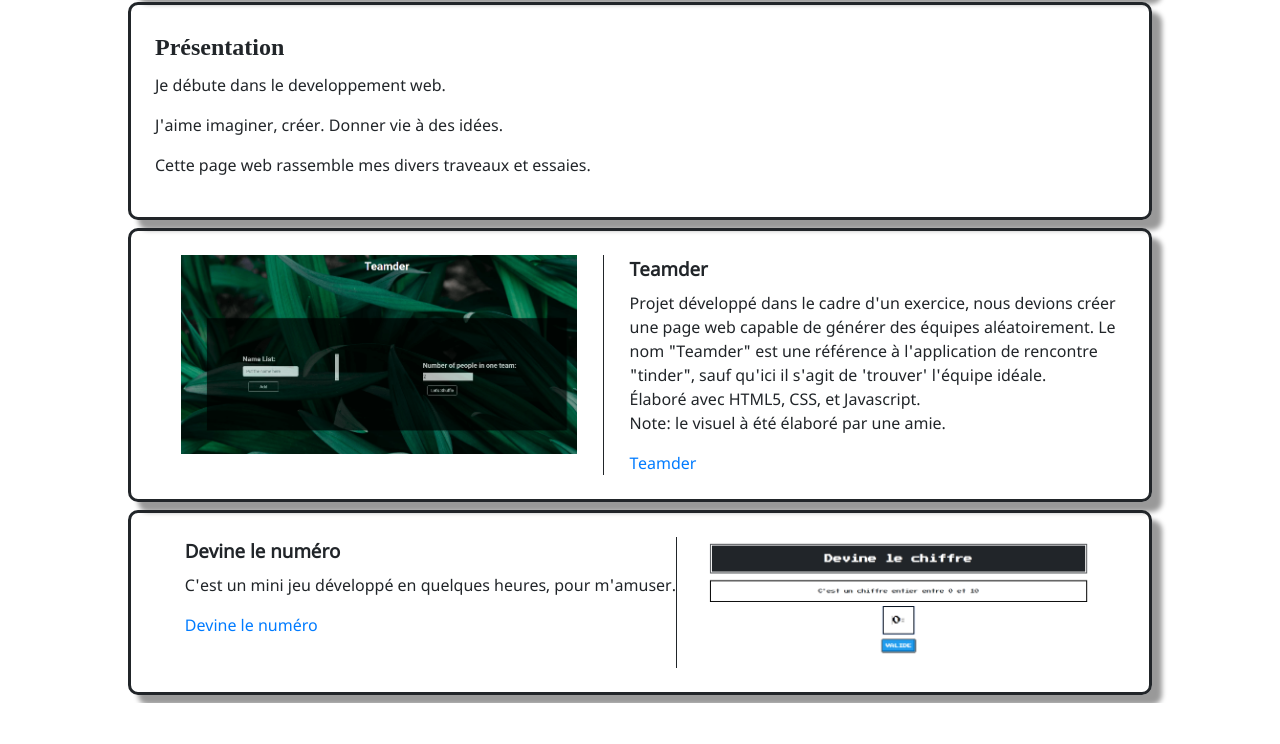
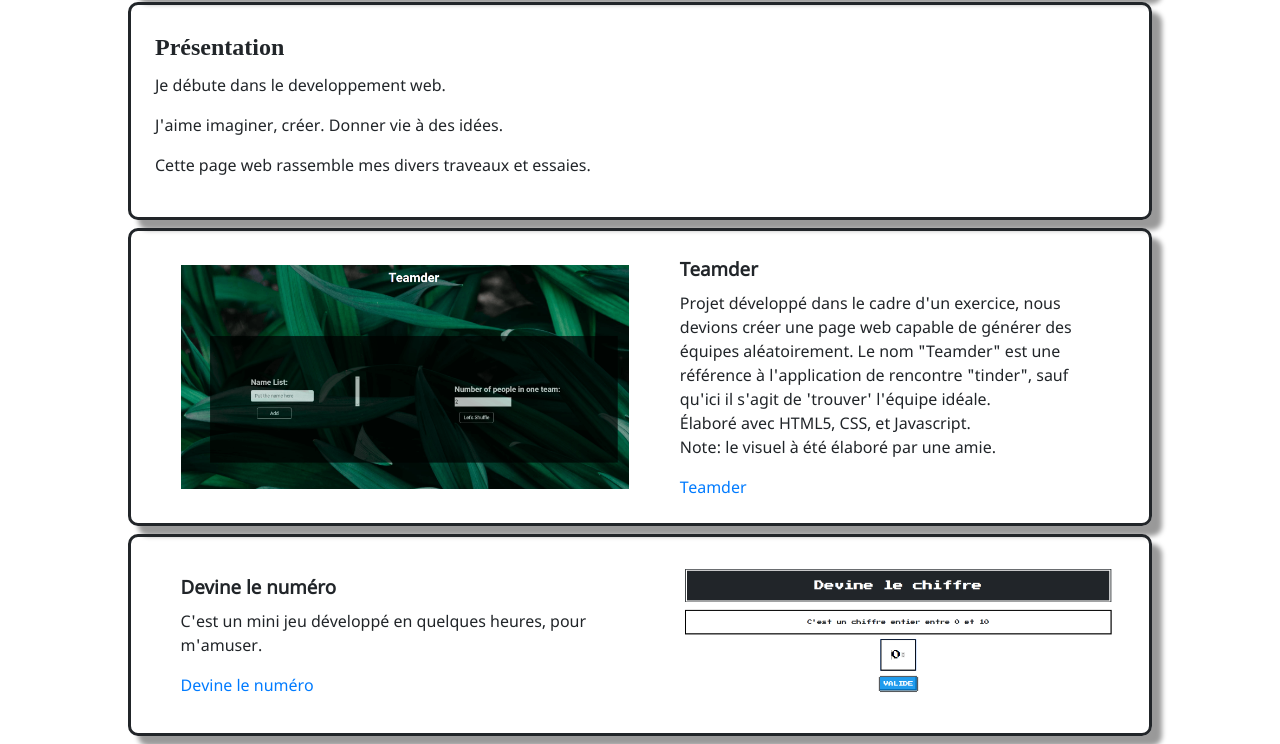
Before and after one commit to jordanlat/SiteJojo, a website built with webpack: page src/index.html in a window 1280 px wide. Shown: the part 198-942 px from the top of the page. Before the commit the page ends 901 px from the top, so only its background shows below. Built offline with nearby package versions, Linux system fonts and the light colour scheme.

Commit message:
fix pic posi

```diff
--- a/src/index.css
+++ b/src/index.css
@@ -93,6 +93,7 @@ content p {
     height: auto;
 }
 
+/*
 .case {
     display: flex;
     flex-direction: row;
@@ -116,5 +117,24 @@ content p {
 
 .art_txt_left {
     border-right: solid 1px;
-    padding-left: 2vw;
+    padding-right: 4vw;
 }
+*/
+.art_cont {
+    margin: 0 2vw;
+}
+.art_img img {
+    position: static;
+    top: 50%;
+}
+.case {
+    display: flex;
+    align-items: center;
+    justify-content: center;
+}
+.reverseCase {
+    display: flex;
+    align-items: center;
+    justify-content: center;
+    flex-direction: row-reverse;
+}
--- a/src/index.html
+++ b/src/index.html
@@ -24,10 +24,10 @@
         <div class="projet_container">
 
             <article class=" shadow border case">
-                <div class="art_img">
+                <div class="art_img art_cont">
                     <img src="" alt="preview de la page web teamder" id="teamderPrev" class="picSize">
                 </div>
-                <div class="art_txt_right">
+                <div class="art_txt_right art_cont">
                     <h3>Teamder</h3>
                     <p>
                         Projet développé dans le cadre d'un exercice, nous devions créer une page web capable de générer des équipes aléatoirement.
@@ -45,7 +45,7 @@
                 <div class="art_img">
                     <img src="" alt="preview de la page web devine le nombre" id="numberPrev" class="picSize">
                 </div>
-                <div class="art_txt_left">
+                <div class="art_txt_left art_cont">
                     <h3>Devine le numéro</h3>
                     <p>
                     C'est un mini jeu développé en quelques heures, pour m'amuser.
```
Also changed, not shown: dist/03523cf578d69fa923226ff457b92d90.ttf (deleted), dist/065f956d33ea81c4b49a5bde98501cb5.png (deleted), dist/2dc82aae0b078ac1457529e7d631827d.png (deleted), dist/2ebf1a35a67b4271603e509fccad3d4d.ttf (deleted), dist/482d68a386aca908a1c9a40262af2679.jpeg (deleted), dist/4f39c5796e60c9d8e7327a00e9a4442e.ttf (deleted), dist/8932e0634f1a5e41dcd0868e049135ef.png (deleted), dist/8b5389538f237789798e28546c74510f.png (deleted), dist/comingSoon.html (deleted), dist/fa11626fafb16c629d2c58b0ff6fbd38.ttf (deleted), dist/guessnbrcss.css (deleted), dist/guessnbrjs.css (deleted), dist/guessnumber.html (deleted), dist/index.css (deleted), 5 more files, 10 other files.
